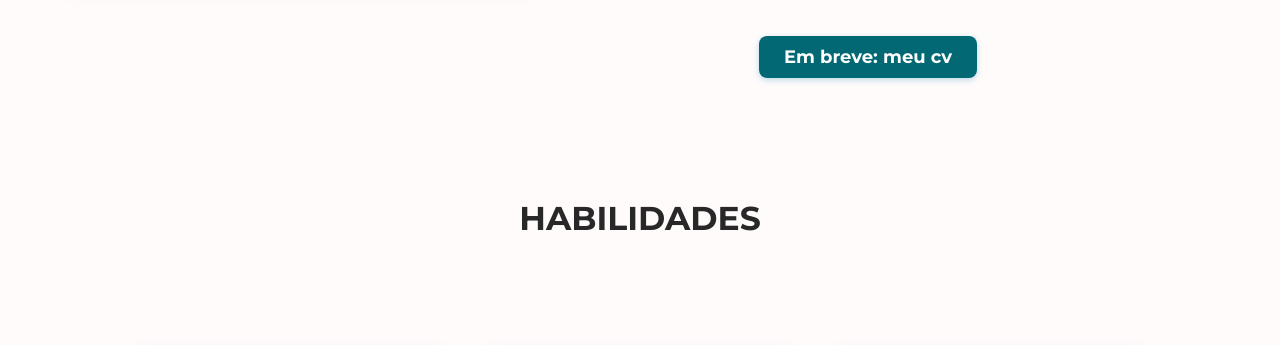
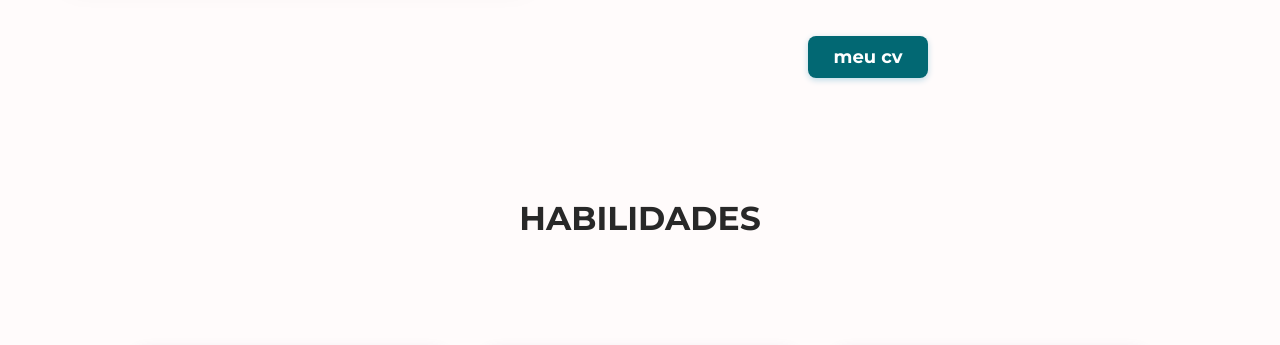
Before and after one commit to Jaqueline-Gotardi/portfolio-oficial, a plain HTML site: page index.html in a window 1280 px wide. Shown: the part 1326-1671 px from the top of the page. Drawn offline with nearby package versions, Linux system fonts and the light colour scheme.

Commit message:
subindo novo currículo

```diff
--- a/index.html
+++ b/index.html
@@ -111,7 +111,7 @@
           </p>
 
           <div class="botoes">
-            <a target="_blank" href="#" class="botao outer-shadow">Em breve: meu cv</a>
+            <a target="_blank" href="./src/Jaqueline-Gotardi-Curriculo.pdf" class="botao outer-shadow">meu cv</a>
           </div>
         </div>
       </div>
```
Also changed, not shown: 2 other files.
